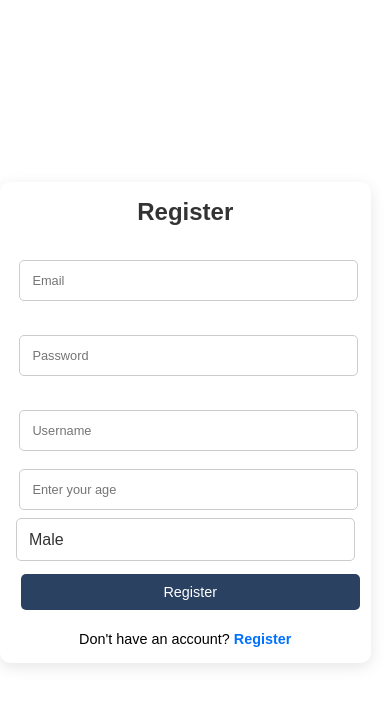
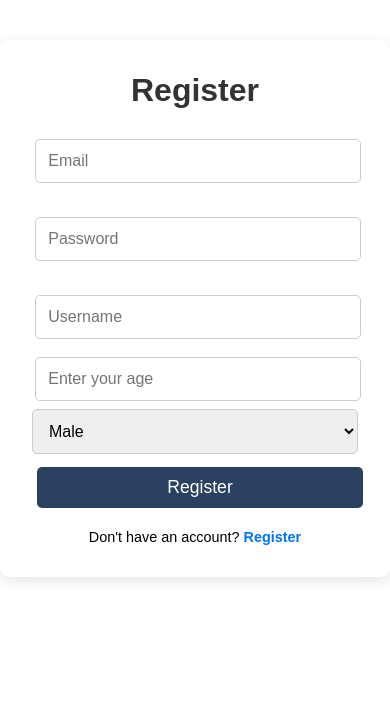
Before and after one commit to Sunil3696/MDEV_Dashboard, a React (Create React App) app: page /register in a window 390 px wide. Shown: the top 706 px of the page. Built offline with nearby package versions, Linux system fonts and the light colour scheme; no server answers.

Commit message:
fixed css

```diff
--- a/src/components/Checklist.js
+++ b/src/components/Checklist.js
@@ -2,7 +2,7 @@ import React, { useState } from 'react';
 import '../styles/checklist.css'; // Make sure to import the CSS file
 
 const Checklist = () => {
-    const [items, setItems] = useState(['Example Task 1', 'Example Task 2']);
+    const [items, setItems] = useState([]);
     const [inputValue, setInputValue] = useState('');
 
     const handleAddItem = () => {
--- a/src/components/dashboard.component.js
+++ b/src/components/dashboard.component.js
@@ -7,23 +7,43 @@ import Stocks from "./stock.widget";
 import Quotes from "./quotes.widget";
 import Calculator from "./Calculator";
 import Checklist from "./Checklist";
+import Sidebar from "./sidebar.component";
+import { auth } from "../firebase/firebase";
+import { signOut } from "firebase/auth";
+import { useNavigate } from "react-router-dom";
 import "../styles/dashboard.css";
 
 const Dashboard = () => {
     const { currentUser } = useAuth();
+    const navigate = useNavigate();
+
+    // Function to handle logout
+    const handleLogout = async () => {
+        try {
+            await signOut(auth); // Firebase sign out
+            navigate("/"); // Redirect to login page after logout
+        } catch (error) {
+            console.error("Error signing out: ", error);
+        }
+    };
 
     return (
         <div className="dashboard">
-            <h1>Dashboard</h1>
+            <Sidebar />
             <div className="widgets">
+                <div className="dashboard-header">
+                    <h1>Dashboard</h1>
+                    <button className="logout-button" onClick={handleLogout}>Logout</button>
+                </div>
                 <UserProfile />
                 <UserList />
                 <WeatherWidget />
                 <Stocks />
                 <Quotes />
-                <Calculator />
-                <Checklist />
-                {/* Add more widgets here if needed */}
+
+                {/* Make these widgets span full row */}
+                <Calculator className="bottom-widget" />
+                <Checklist className="bottom-widget" />
             </div>
         </div>
     );
--- /dev/null
+++ b/src/components/sidebar.component.js
@@ -0,0 +1,20 @@
+import React from "react";
+import { Link } from "react-router-dom";
+import "../styles/sidebar.css"; // Optional: If you want to add CSS for the sidebar
+
+const Sidebar = () => {
+    return (
+        <div className="sidebar">
+            <h2>Navigation</h2>
+            <ul>
+                <li><Link to="/">Dashboard</Link></li>
+                <li><Link to="/weather">Weather</Link></li>
+                <li><Link to="/stocks">Stocks</Link></li>
+                <li><Link to="/quotes">Quotes</Link></li>
+                {/* Add more links as needed */}
+            </ul>
+        </div>
+    );
+};
+
+export default Sidebar;
--- a/src/styles/checklist.css
+++ b/src/styles/checklist.css
@@ -2,7 +2,7 @@
     border: 1px solid #ccc;
     border-radius: 8px;
     padding: 20px;
-    background-color: #f9f9f9;
+    background-color: #f5f0f6;
     margin: 20px 0;
     width: 100%; /* Full width */
     max-width: 400px; /* Restrict maximum width for better appearance */
--- a/src/styles/dashboard.css
+++ b/src/styles/dashboard.css
@@ -1,30 +1,22 @@
 .dashboard {
     display: flex;
-    flex-direction: column; /* Stack elements vertically */
-    align-items: center; /* Center align items horizontally */
-    padding: 20px; /* Add padding around the dashboard */
-    min-height: 100vh; /* Ensure it covers the full height */
-    margin-top: 60px; /* Adjust margin for spacing from header */
-    overflow: auto; /* Enable scrolling if content overflows */
-    position: relative; /* Ensure proper positioning context */
+    padding: 20px;
+    min-height: 100vh; /* Ensures dashboard takes full height */
+    background-color: #fafafa;
 }
 
 .widgets {
-    display: grid; /* Use grid layout for widgets */
-    grid-template-columns: repeat(auto-fill, minmax(300px, 1fr)); /* Responsive grid */
-    gap: 20px; /* Space between widgets */
-    width: 100%; /* Full width for widgets */
-    max-width: 1200px; /* Maximum width for the dashboard */
-    padding-bottom: 20px; /* Space at the bottom of the grid */
-    overflow: visible; /* Ensure widgets can grow without clipping */
+    display: grid;
+    grid-template-columns: repeat(auto-fill, minmax(300px, 1fr));
+    gap: 30px; /* Increase the gap between widgets */
+    margin-left: 220px;
+    width: calc(100% - 220px);
+    padding-bottom: 40px; /* Add space at the bottom */
+    padding-top: 40px; /* Add space from the top */
 }
 
-.widget {
-    background-color: #ffffff; /* White background for widgets */
-    border-radius: 10px; /* Rounded corners */
-    box-shadow: 0 2px 8px rgba(0, 0, 0, 0.1); /* Shadow for depth */
-    padding: 20px; /* Inner padding for each widget */
-    transition: transform 0.2s; /* Smooth transition for hover effect */
-    min-height: 150px; /* Ensure minimum height for widgets */
-    overflow: auto; /* Allow internal scrolling if needed */
+.dashboard h1 {
+    color: #2B4162;
+    margin-bottom: 20px;
+    font-size: 2.5rem; /* Bigger title */
 }
--- a/src/styles/index.css
+++ b/src/styles/index.css
@@ -1,15 +1,19 @@
 * {
-  margin: 0;
-  padding: 0;
-  box-sizing: border-box; /* Include padding and border in total width and height */
+    margin: 0;
+    padding: 0;
+    box-sizing: border-box;
 }
 
 html, body {
-  height: 100%; /* Ensure the body takes the full height */
-  font-family: Arial, sans-serif; /* Default font for the application */
+    height: 100%;
+    font-family: Arial, sans-serif;
 }
 
-/* Optional: Set a base font size for scaling */
 body {
-  font-size: 16px; /* Base font size */
+    font-size: 16px;
+    padding-top: 20px; /* Add top padding to avoid clipping */
 }
+
+h1, h2, h3 {
+    margin-bottom: 20px;
+}
--- a/src/styles/login.css
+++ b/src/styles/login.css
@@ -1,21 +1,3 @@
-/* login.css */
-
-* {
-    margin: 0;
-    padding: 0;
-    box-sizing: border-box;
-  }
-
-  body {
-    font-family: 'Arial', sans-serif;
-    height: 100vh;
-    display: flex;
-    justify-content: center;
-    align-items: center;
-  }
-
-
-
 .login-container {
   background-color: #fff;
   padding: 2rem;
@@ -24,6 +6,7 @@
   width: 100%;
   max-width: 600px;
   text-align: center;
+  margin-top: 20px; /* Add some space from the top */
 }
 
 h2 {
@@ -32,7 +15,7 @@
   font-size: 2rem;
 }
 
-  .login-form input {
+.login-form input, .login-form select {
   width: 100%;
   padding: 0.75rem;
   margin-bottom: 0.5rem;
@@ -41,7 +24,7 @@
   font-size: 1rem;
 }
 
-  .login-form input:focus {
+.login-form input:focus, .login-form select:focus {
   outline: none;
   border-color: #0072FF;
 }
@@ -53,7 +36,7 @@
   text-align: left;
 }
 
-  button{
+button {
   width: 100%;
   background-color: #385F71;
   color: white;
@@ -79,65 +62,3 @@
   text-decoration: none;
   font-weight: bold;
 }
-
-
-  @media (max-width: 768px) {
-    .login-container {
-      padding: 1.5rem;
-      max-width: 90%;
-    }
-
-    h2 {
-      font-size: 1.8rem;
-    }
-
-    .login-form input {
-      font-size: 0.9rem;
-    }
-
-    button[type="submit"] {
-      font-size: 1rem;
-    }
-  }
-
-  @media (max-width: 480px) {
-    .login-container {
-      padding: 1rem;
-      max-width: 95%;
-    }
-
-    h2 {
-      font-size: 1.5rem;
-    }
-
-    .login-form input {
-      font-size: 0.8rem;
-    }
-
-    button[type="submit"] {
-      font-size: 0.9rem;
-    }
-  }
-
-
-  .login-form select {
-    width: 100%;
-    padding: 0.75rem;
-    margin-bottom: 0.5rem;
-    border: 1px solid #ccc;
-    border-radius: 5px;
-    font-size: 1rem;
-    background-color: white;
-    color: #333;
-    appearance: none;
-    cursor: pointer;
-  }
-
-  .login-form select:focus {
-    outline: none;
-    border-color: #0072FF;
-  }
-
-  .login-form select option {
-    padding: 0.5rem;
-  }
--- a/src/styles/quotes.css
+++ b/src/styles/quotes.css
@@ -1,31 +1,20 @@
 .quotes {
     padding: 20px;
-    background-color: #f5f0f6; /* Light background for readability */
+    background-color: #f5f0f6;
     border-radius: 10px;
     box-shadow: 0 2px 8px rgba(0, 0, 0, 0.1);
-    margin: 20px 0; /* Space above and below the component */
+    margin: 20px 0;
 }
 
 .quotes h2 {
-    color: #2b4162; /* Darker shade for headings */
+    color: #2b4162;
     margin-bottom: 10px;
     font-size: 24px;
 }
 
 .quotes blockquote {
     padding: 15px;
-    border-left: 4px solid #385f71; /* Blue left border for emphasis */
+    border-left: 4px solid #385f71;
     margin: 10px 0;
-    font-style: italic; /* Italic style for quotes */
+    font-style: italic;
 }
-
-.quotes p {
-    color: #333; /* Dark text color for quotes */
-    margin: 0; /* No margin around the quote */
-}
-
-.quotes footer {
-    color: #8f754f; /* Color for author */
-    font-size: 0.9em; /* Slightly smaller font size */
-    text-align: right; /* Right-align the author */
-}
--- /dev/null
+++ b/src/styles/sidebar.css
@@ -0,0 +1,34 @@
+.sidebar {
+    width: 200px;
+    background-color: #f5f0f6;
+    padding: 20px;
+    border-radius: 8px;
+    box-shadow: 0 2px 5px rgba(0, 0, 0, 0.1);
+    position: fixed;
+    height: 100%; /* Full height */
+    top: 20px; /* Make sure sidebar isn't clipped at the top */
+    overflow-y: auto;
+}
+
+.sidebar h2 {
+    text-align: center;
+}
+
+.sidebar ul {
+    list-style-type: none;
+    padding: 0;
+}
+
+.sidebar ul li {
+    margin: 15px 0;
+}
+
+.sidebar ul li a {
+    text-decoration: none;
+    color: #2B4162;
+    font-weight: bold;
+}
+
+.sidebar ul li a:hover {
+    color: #1f3152;
+}
--- a/src/styles/userProfile.css
+++ b/src/styles/userProfile.css
@@ -1,10 +1,24 @@
-.profile-container {
+.profile-container, .userlist-container {
     background-color: #F5F0F6;
     padding: 20px;
     border-radius: 8px;
     margin-bottom: 20px;
+    box-shadow: 0 4px 8px rgba(0, 0, 0, 0.1);
 }
 
-.profile-info {
+.profile-info, .userlist-container ul li {
     color: #2B4162;
 }
+
+.userlist-container ul {
+    list-style-type: none;
+    padding: 0;
+}
+
+.userlist-container li {
+    background-color: gray;
+    margin: 5px 0;
+    padding: 10px;
+    border-radius: 4px;
+    color: #fff;
+}
--- a/src/styles/weatherWidget.css
+++ b/src/styles/weatherWidget.css
@@ -9,13 +9,7 @@
     font-family: 'Arial', sans-serif;
 }
 
-.weather-widget h3 {
-    margin-bottom: 15px;
-    font-size: 20px;
-    text-align: center;
-}
-
-.weather-widget input {
+.weather-widget input, .weather-widget .weatherButton {
     width: 100%;
     padding: 10px;
     margin-bottom: 15px;
@@ -24,29 +18,8 @@
     font-size: 16px;
 }
 
-.weather-widget .weatherButton {
-    width: 100%;
-    padding: 10px;
-    background-color: #2B4162;
-    color: white;
-    border: none;
-    border-radius: 5px;
-    font-size: 16px;
-    cursor: pointer;
-}
-
-.weather-widget .weatherButton:hover {
-    background-color: #1F3152;
-}
-
 .weather-widget p {
     text-align: center;
     font-size: 18px;
     margin: 10px 0;
 }
-
-.weather-widget .loading {
-    text-align: center;
-    font-size: 16px;
-    color: #777;
-}
```
Also changed, not shown: 1 other file (tests, documents, lock files or other folders). Lines whose indentation alone changed are shown as unchanged.
